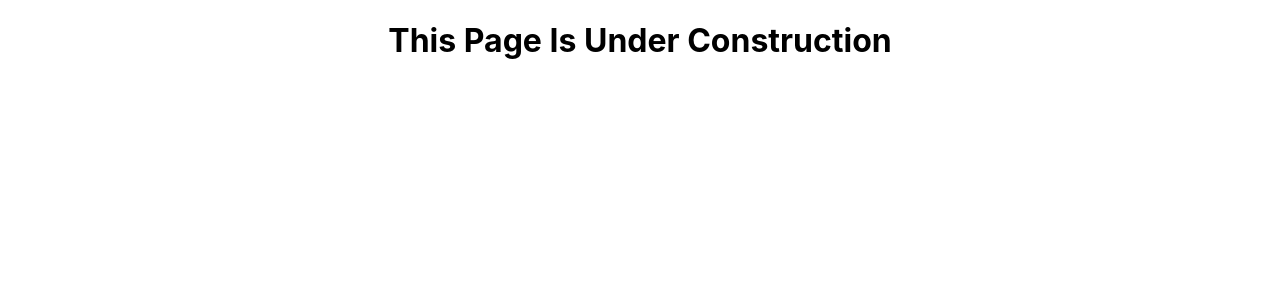
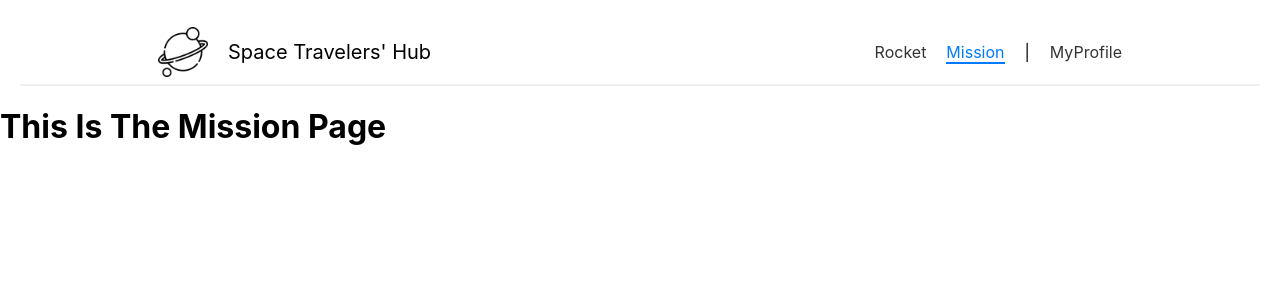
Before and after one commit to eddie-2020/space-travellers-app, a React (Create React App) app: page /mission in a window 1280 px wide. Shown: the top 300 px of the page. Built offline with nearby package versions, Linux system fonts and the light colour scheme.

Commit message:
Add header navigation

```diff
--- a/src/App.css
+++ b/src/App.css
@@ -1,39 +1,14 @@
-.App {
-  text-align: center;
+.container {
+  display: grid;
+  grid-template-columns: 25% 25% 25% 25%;
+  grid-gap: 1px;
+  background-color: #aaa5a5;
+  width: 350px;
+  margin: 50px auto;
+  margin-top: 150px;
+  box-shadow: 6px 6px 6px rgba(0, 0, 0, 0.3);
 }
 
-.App-logo {
-  height: 40vmin;
-  pointer-events: none;
+li {
+  list-style-type: none;
 }
-
-@media (prefers-reduced-motion: no-preference) {
-  .App-logo {
-    animation: App-logo-spin infinite 20s linear;
-  }
-}
-
-.App-header {
-  background-color: #282c34;
-  min-height: 100vh;
-  display: flex;
-  flex-direction: column;
-  align-items: center;
-  justify-content: center;
-  font-size: calc(10px + 2vmin);
-  color: white;
-}
-
-.App-link {
-  color: #61dafb;
-}
-
-@keyframes App-logo-spin {
-  from {
-    transform: rotate(0deg);
-  }
-
-  to {
-    transform: rotate(360deg);
-  }
-}
--- a/src/App.js
+++ b/src/App.js
@@ -1,10 +1,26 @@
 import './App.css';
+import { Route, Routes } from 'react-router-dom';
+import { Provider } from 'react-redux';
+import store from './redux/configureStore';
+import Navbar from './components/Navbar';
+import NavProfile from './pages/navProfile';
+import NavRocket from './pages/navRocket';
+import NavMission from './pages/navMission';
 
 function App() {
   return (
-    <div className="App">
-      <h1>This Page Is Under Construction</h1>
-    </div>
+    <Provider store={store}>
+      <div className="App">
+        <Navbar />
+        <Routes>
+          <Route path="/" element={<NavRocket />} />
+          <Route path="/mission" element={<NavMission />} />
+          <Route path="/profile" element={<NavProfile />} />
+        </Routes>
+      </div>
+
+    </Provider>
   );
 }
+
 export default App;
--- /dev/null
+++ b/src/components/Navbar.Style.css
@@ -0,0 +1,55 @@
+.header-container {
+  height: 4rem;
+  padding: 0 10%;
+  border-bottom: 2px solid #efefef;
+  margin: 20px;
+  color: #000;
+}
+
+.header-container nav {
+  height: 100%;
+  display: flex;
+  align-items: center;
+  justify-content: space-between;
+}
+
+.header-container ul {
+  list-style: none;
+  display: flex;
+  padding: 0;
+  margin: 0;
+  align-items: center;
+  justify-content: center;
+}
+
+.header-container li {
+  margin: 10px;
+  color: #000;
+  text-align: center;
+}
+
+.header-container a {
+  color: #333;
+  text-decoration: none;
+}
+
+.header-container a.active {
+  color: #007bff;
+  border-bottom: 2px solid #007bff;
+}
+
+.quotations {
+  font-size: 14px;
+  text-align: center;
+  margin-top: 20px;
+  font-family: sans-serif;
+  line-height: 30px;
+}
+
+.logo-container {
+  background-image: url(/src//assets/planet.png);
+  background-position: center;
+  background-size: cover;
+  width: 50px;
+  height: 50px;
+}
--- a/src/components/Navbar.js
+++ b/src/components/Navbar.js
@@ -0,0 +1,40 @@
+import React from 'react';
+import { NavLink } from 'react-router-dom';
+import './Navbar.Style.css';
+
+const Navbar = () => (
+  <div>
+    <header className="header-container">
+      <nav>
+        <div style={{ display: 'flex', alignItems: 'center' }}>
+          <li
+            className="logo-container"
+            style={{ fontSize: 15, fontFamily: 'sans-serif' }}
+          />
+          <li style={{ fontSize: 20 }}>Space Travelers&apos; Hub</li>
+        </div>
+
+        <ul>
+          <li>
+            <NavLink activeclassname="active" to="/">
+              Rocket
+            </NavLink>
+          </li>
+          <li>
+            <NavLink activeclassname="active" to="/mission">
+              Mission
+            </NavLink>
+          </li>
+          <li>|</li>
+          <li>
+            <NavLink activenlassname="active" to="/profile">
+              MyProfile
+            </NavLink>
+          </li>
+        </ul>
+      </nav>
+    </header>
+  </div>
+);
+
+export default Navbar;
--- a/src/index.js
+++ b/src/index.js
@@ -1,11 +1,12 @@
 import React from 'react';
 import ReactDOM from 'react-dom';
 import './index.css';
+import { BrowserRouter } from 'react-router-dom';
 import App from './App';
 
 ReactDOM.render(
-  <React.StrictMode>
+  <BrowserRouter>
     <App />
-  </React.StrictMode>,
+  </BrowserRouter>,
   document.getElementById('root'),
 );
--- a/src/pages/NavMission.js
+++ b/src/pages/NavMission.js
@@ -0,0 +1,12 @@
+import React from 'react';
+import '../App.css';
+
+const NavMission = () => (
+  <div className="mission">
+    <h1>
+      This Is The Mission Page
+    </h1>
+  </div>
+);
+
+export default NavMission;
--- a/src/pages/NavProfile.js
+++ b/src/pages/NavProfile.js
@@ -0,0 +1,12 @@
+import React from 'react';
+import '../App.css';
+
+const NavProfile = () => (
+  <div className="profile">
+    <h1>
+      This Is The Profile Page
+    </h1>
+  </div>
+);
+
+export default NavProfile;
--- a/src/pages/NavRocket.js
+++ b/src/pages/NavRocket.js
@@ -0,0 +1,12 @@
+import React from 'react';
+import '../App.css';
+
+const NavRockect = () => (
+  <div className="rocket">
+    <h1>
+      This Is The Rocket Page
+    </h1>
+  </div>
+);
+
+export default NavRockect;
--- a/src/redux/configureStore.js
+++ b/src/redux/configureStore.js
@@ -0,0 +1,14 @@
+import { createStore, combineReducers, applyMiddleware } from 'redux';
+import logger from 'redux-logger';
+import thunk from 'redux-thunk';
+
+// combine one or more reducers
+const reducer = combineReducers({
+//   rocketReducer,
+//   loadingReducer,
+});
+
+// create the store
+const store = createStore(reducer, applyMiddleware(logger, thunk));
+
+export default store;
```
Also changed, not shown: src/index.css (+9 -9 lines), src/redux/rocket/Reducer/rocket.js (added, +32 -0 lines), src/assets/planet.png (added), src/redux/rocket/Action/rocketAction.js (added).
